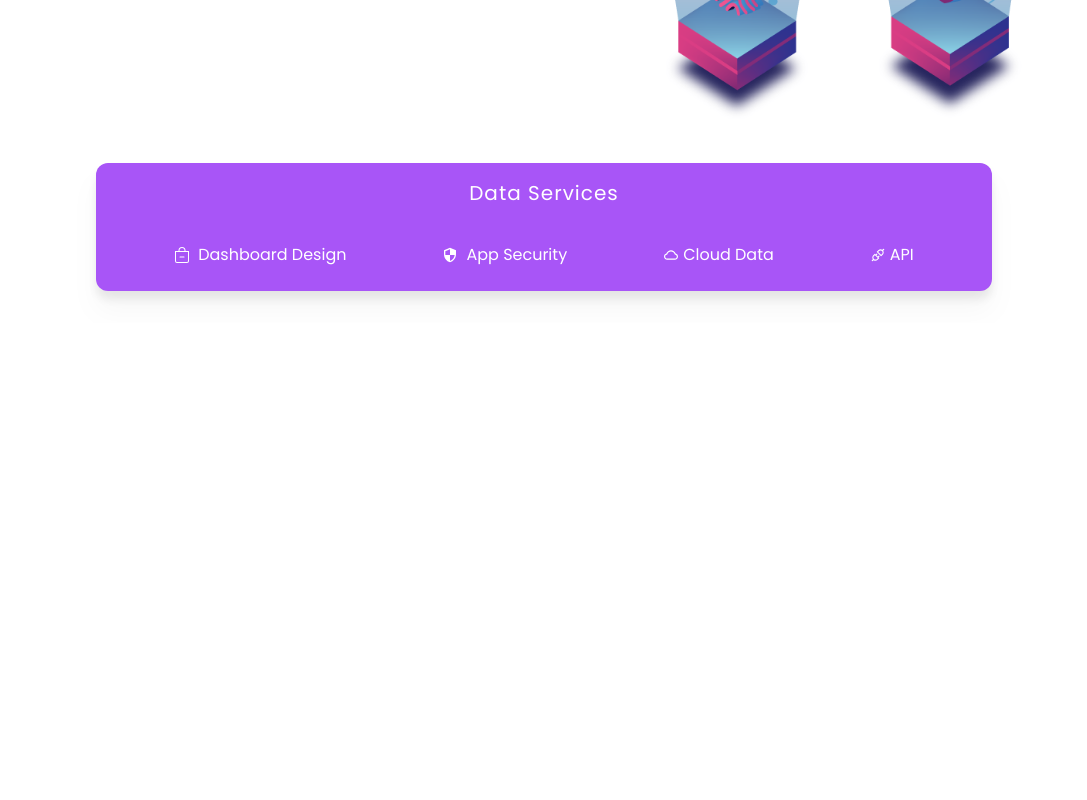
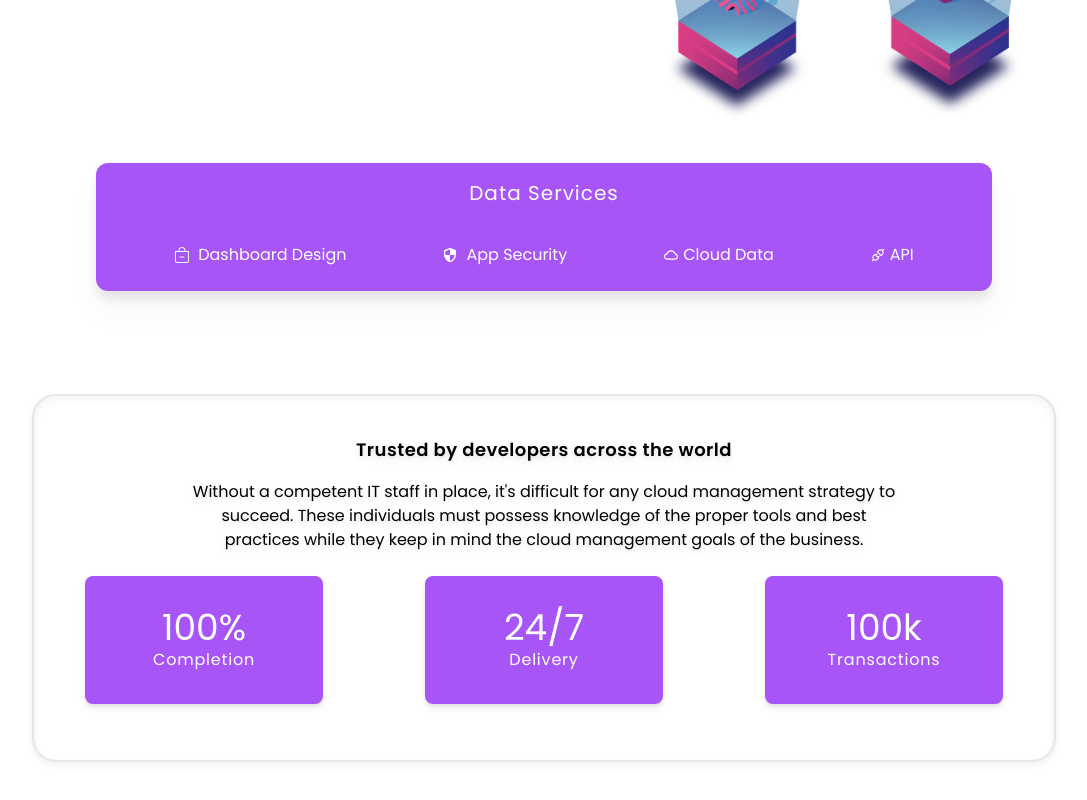
Before and after one commit to Orison03/Cloud-Project, a React (Create React App) app: page / in a window 1280 px wide. Shown: the part 528-1328 px from the top of the page, without its empty margins (96-1183 px from the left). Before the commit the page ends 851 px from the top, so only its background shows below. Built offline with nearby package versions, Linux system fonts and the light colour scheme.

Commit message:
worked on about

```diff
--- a/package.json
+++ b/package.json
@@ -9,6 +9,7 @@
     "react": "^18.2.0",
     "react-dom": "^18.2.0",
     "react-icons": "^4.7.1",
+    "react-reveal": "^1.2.2",
     "react-scripts": "5.0.1",
     "tailwindcss": "^3.2.4",
     "web-vitals": "^2.1.0"
--- a/src/App.js
+++ b/src/App.js
@@ -2,6 +2,7 @@ import React from "react"
 import Navbar from "./components/Navbar";
 import Hero from "./components/Hero";
 import Services from "./components/Services";
+import About from "./components/About";
 
 function App() {
   return (
@@ -9,6 +10,7 @@ function App() {
       <Navbar/>
       <Hero/>
       <Services/>
+      <About/>
     </div>
   );
 }
--- /dev/null
+++ b/src/components/About.js
@@ -0,0 +1,47 @@
+import React from "react";
+import Fade from "react-reveal/Fade";
+
+function About() {
+  return (
+    // cover or background
+    <Fade bottom big>
+      <div className="w-[80%] mx-auto drop-shadow-md border-2 border-none-500 flex flex-col py-10 rounded-3xl my-[8%]">
+        {/* description */}
+        <div className="text-center">
+          <h2 className="pb-4 text-lg font-semibold tracking-wide">
+            Trusted by developers across the world
+          </h2>
+          <p className="w-[70%] mx-auto text-base">
+            Without a competent IT staff in place, it's difficult for any cloud
+            management strategy to succeed. These individuals must possess
+            knowledge of the proper tools and best practices while they keep in
+            mind the cloud management goals of the business.
+          </p>
+        </div>
+        {/* about grid block */}
+        <div className="grid text-center mt-6 md:grid-cols-3">
+          {/* start of block */}
+          <div className="w-[50%] mx-auto bg-purple-500 py-8 mb-4 md:w-[70%] capitalize rounded-lg">
+            <p className="text-4xl text-white">100%</p>
+            <p className="tracking-wider text-white">completion</p>
+          </div>
+          {/* end of block */}
+          {/* start of block */}
+          <div className="w-[50%] mx-auto bg-purple-500 py-8 mb-4 capitalize md:w-[70%] rounded-lg">
+            <p className="text-4xl text-white">24/7</p>
+            <p className="tracking-wider text-white">delivery</p>
+          </div>
+          {/* end of block */}
+          {/* start of block */}
+          <div className="w-[50%] mx-auto bg-purple-500 py-8 mb-4 md:w-[70%] text-white capitalize rounded-lg">
+            <p className="text-4xl">100k</p>
+            <p className="tracking-wider">transactions</p>
+          </div>
+          {/* end of block */}
+        </div>
+      </div>
+    </Fade>
+  );
+}
+
+export default About;
```
Also changed, not shown: 1 other file (tests, documents, lock files or other folders).
